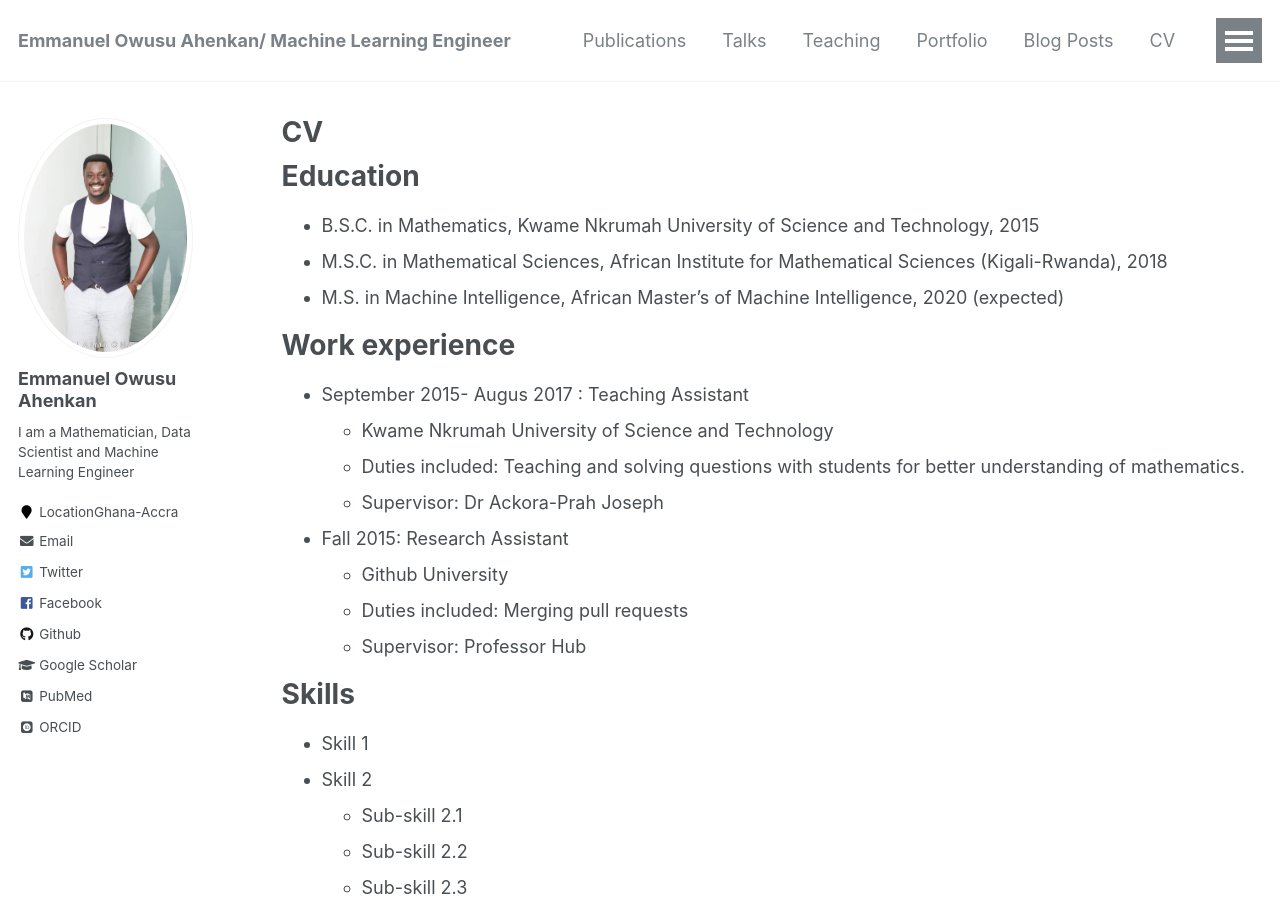
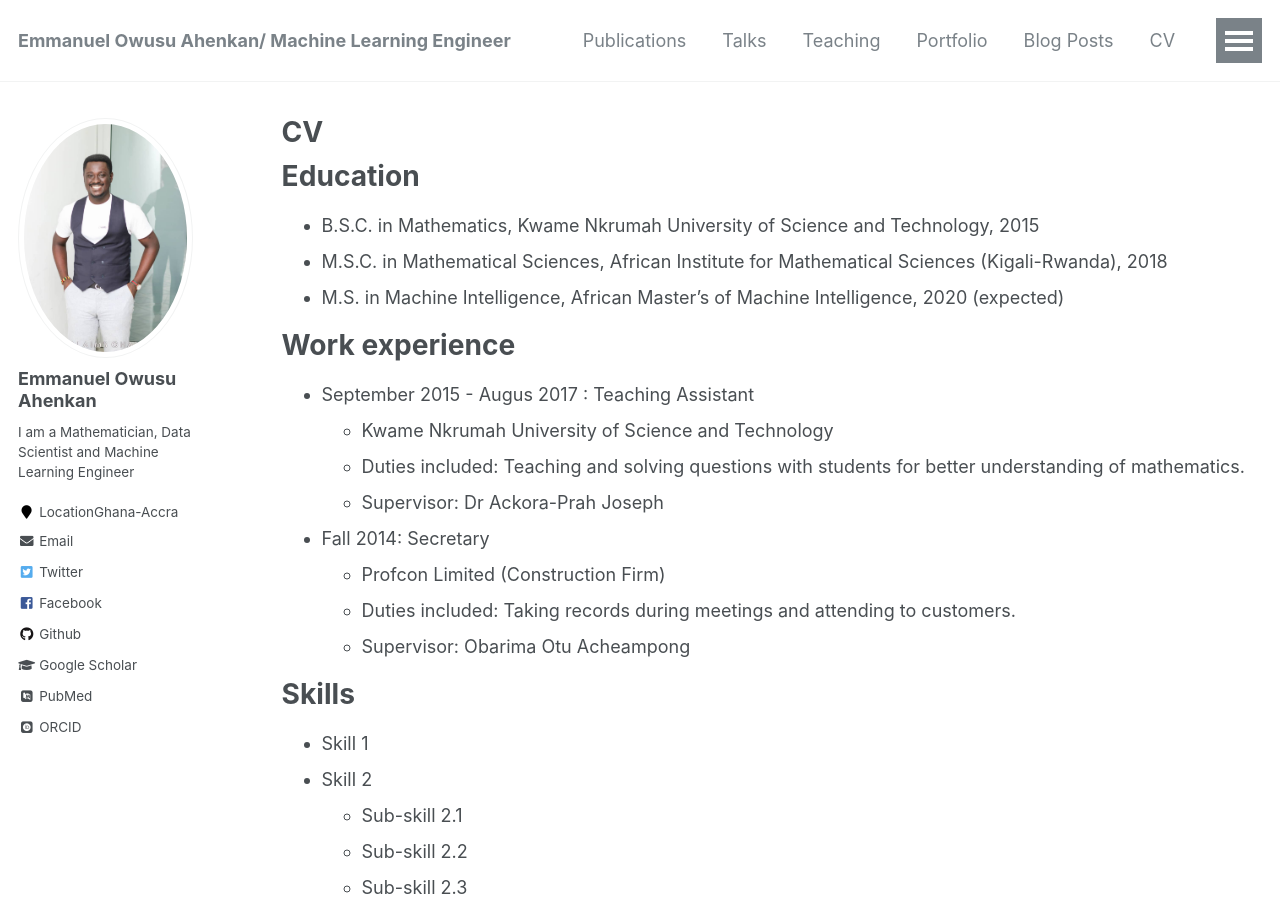
Before and after one commit to EmmanuelOwusu/EmmanuelOwusu.github.io, a Jekyll site: the page built from _pages/cv.md, in a window 1280 px wide and 900 px high. Built offline with Jekyll 4.4.1, drawn with Linux system fonts in a browser that asks for light colours; some web fonts are replaced.

Commit message:
work experience one
work experience one

```diff
--- a/_pages/cv.md
+++ b/_pages/cv.md
@@ -17,15 +17,15 @@ Education
 
 Work experience
 ======
-* September 2015- Augus 2017 : Teaching Assistant
+* September 2015 - Augus 2017 : Teaching Assistant
   * Kwame Nkrumah University of Science and Technology
   * Duties included: Teaching and solving questions with students for better understanding of mathematics.
   * Supervisor: Dr Ackora-Prah Joseph
 
-* Fall 2015: Research Assistant
-  * Github University
-  * Duties included: Merging pull requests
-  * Supervisor: Professor Hub
+* Fall 2014: Secretary
+  * Profcon Limited (Construction Firm)
+  * Duties included: Taking records during meetings and attending to customers.
+  * Supervisor: Obarima Otu Acheampong
 
 Skills
 ======
```
